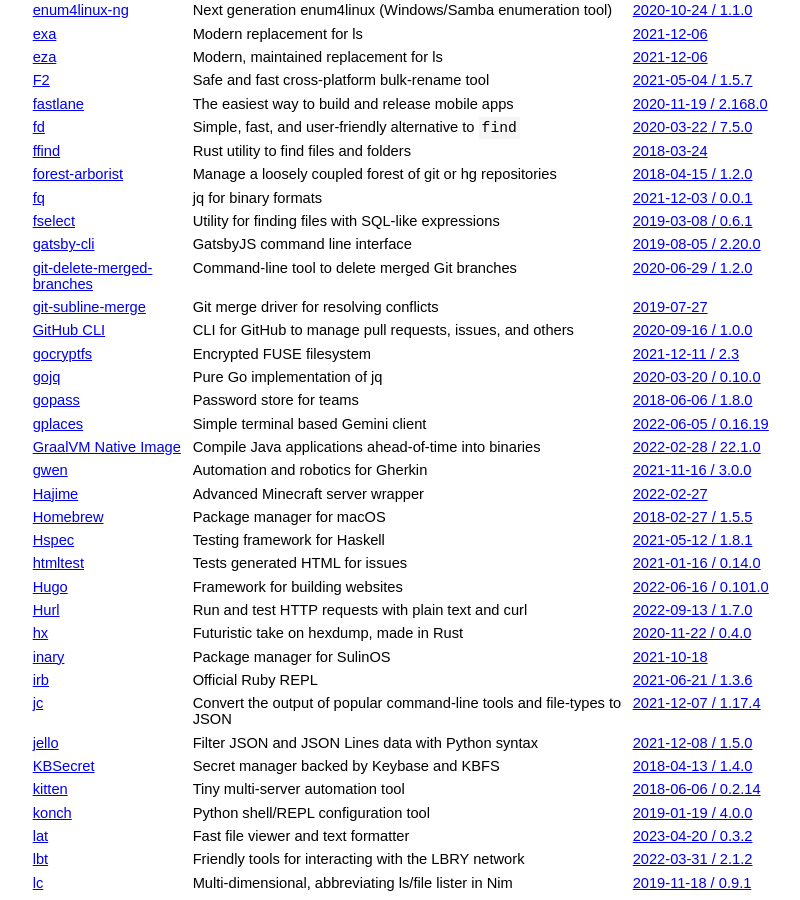
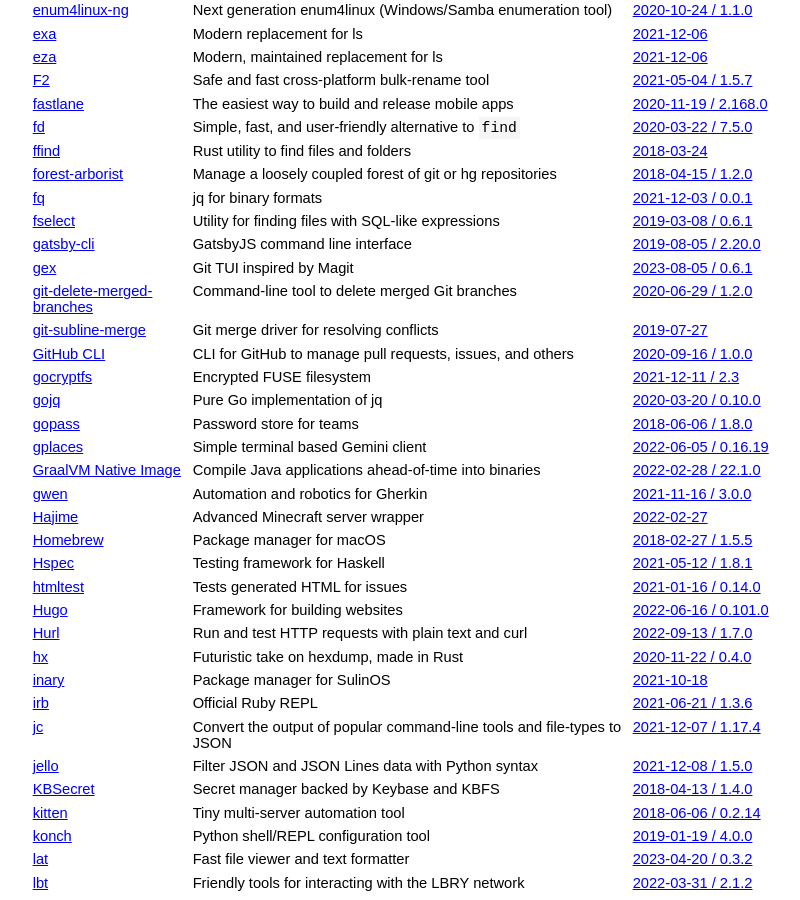
Before and after one commit to jcs/no_color, a Jekyll site: the page built from index.md, in a window 1280 px wide and 900 px high, scrolled down 3182 px. Shown: the whole window, without its empty margins (211-1011 px from the left). Built offline with Jekyll 4.4.1, drawn with Linux system fonts in a browser that asks for light colours; our own code applies the rules of GitHub Pages for plain Markdown files.

Commit message:
Add gex (#248)

```diff
--- a/index.md
+++ b/index.md
@@ -181,6 +181,7 @@ color by default via `NO_COLOR`.
 | [fq](https://github.com/wader/fq) | jq for binary formats | [2021-12-03 / 0.0.1](https://github.com/wader/fq/releases/tag/v0.0.1) |
 | [fselect](https://github.com/jhspetersson/fselect) | Utility for finding files with SQL-like expressions | [2019-03-08 / 0.6.1](https://github.com/jhspetersson/fselect/releases/tag/0.6.1) |
 | [gatsby-cli](https://github.com/gatsbyjs/gatsby/blob/master/packages/gatsby-cli) | GatsbyJS command line interface | [2019-08-05 / 2.20.0](https://github.com/gatsbyjs/gatsby/commit/ccebe174078529329a26350224a1a5730567c695) |
+| [gex](https://github.com/Piturnah/gex) | Git TUI inspired by Magit | [2023-08-05 / 0.6.1](https://github.com/Piturnah/gex/releases/tag/v0.6.1) |
 | [git-delete-merged-branches](https://github.com/hartwork/git-delete-merged-branches) | Command-line tool to delete merged Git branches | [2020-06-29 / 1.2.0](https://github.com/hartwork/git-delete-merged-branches/commit/62bd406fba91e831e29663a483bfe7659b4c62f3) |
 | [git-subline-merge](https://github.com/paulaltin/git-subline-merge) | Git merge driver for resolving conflicts | [2019-07-27](https://github.com/paulaltin/git-subline-merge/commit/d8f738a62f96dfdf315511cece7c93526e48baef) |
 | [GitHub CLI](https://github.com/cli/cli) | CLI for GitHub to manage pull requests, issues, and others | [2020-09-16 / 1.0.0](https://github.com/cli/cli/commit/6d0da077b656354865360253dc7c482a1dbaa224) |
```
